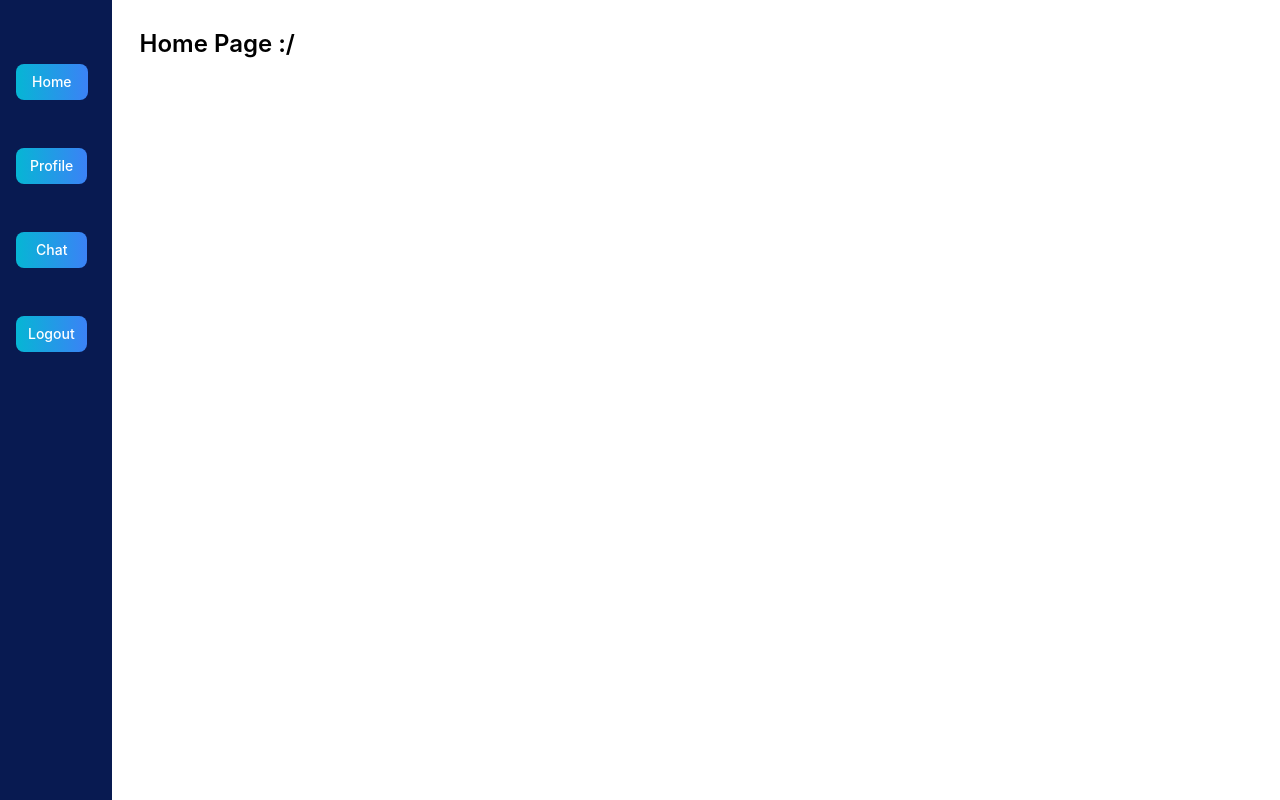
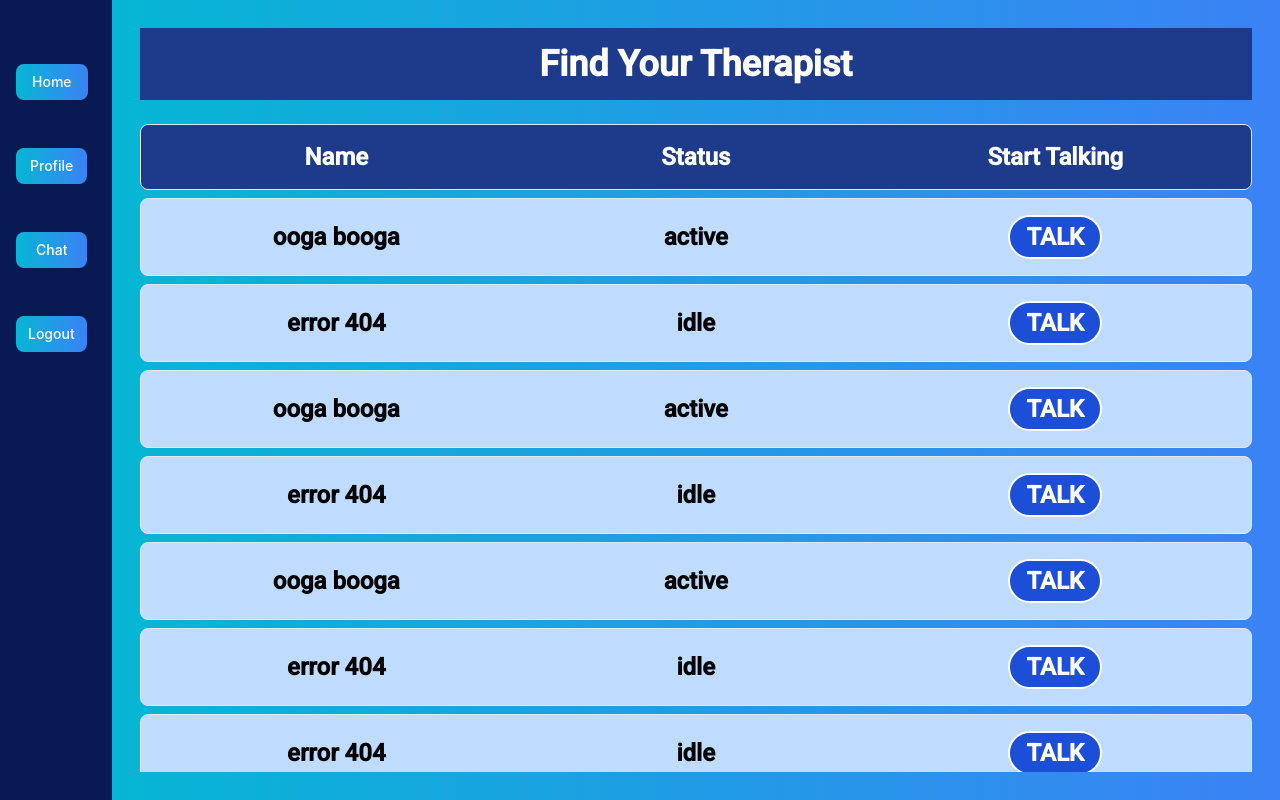
Before and after one commit to Nicholas-Sidharta12365/garudahack-2022, a React (Create React App) app in the folder frontend/: page /home in a window 1280 px wide. Built offline with nearby package versions, Linux system fonts and the light colour scheme.

Commit message:
home page and profile page

```diff
--- /dev/null
+++ b/frontend/src/components/image.js
@@ -0,0 +1,15 @@
+import React from 'react'
+
+const image = () => {
+  return (
+    <>
+    <div class="mx-auto w-64 text-center ">
+        <div class="relative w-64">
+            <img class="w-64 h-64 rounded-full" src="https://i.ytimg.com/vi/R39M9WtdKPg/maxresdefault.jpg" alt="profile" />
+        </div>
+    </div>
+    </>
+  )
+}
+
+export default image
--- /dev/null
+++ b/frontend/src/components/therapists.js
@@ -0,0 +1,22 @@
+import React from 'react'
+
+const therapists = (props) => {
+
+    var disable = false;
+
+    if(props.status === "active"){
+        disable = true;
+    }
+
+  return (
+    <div className='border rounded-lg bg-blue-200 grid grid-cols-3 font-roboto p-4 mt-2'>
+        <div className="text-black place-self-center">{props.name}</div>
+        <div className="text-black place-self-center">{props.status}</div>
+        <div className="place-self-center">
+            <button className="border-2 bg-blue-700 text-white rounded-full py-1 px-4 border-white" disabled={disable}>TALK</button>
+        </div>
+    </div>
+  )
+}
+
+export default therapists
--- a/frontend/src/pages/Home.js
+++ b/frontend/src/pages/Home.js
@@ -1,6 +1,6 @@
 import React from "react";
 import {Link} from 'react-router-dom';
-
+import Therapists from "../components/therapists";
 
 
 function Home() {
@@ -33,8 +33,25 @@ function Home() {
             </div>
 
         </div>
-        <div className="p-7 text-2xl font-semibold flex-1 h-screen">
-            <h1>Home Page :/</h1>
+        <div className="p-7 text-2xl font-semibold flex-1 h-screen font-roboto grid grid-cols-1 place-content-start bg-gradient-to-r from-cyan-500 to-blue-500">
+            <div className="text-center text-4xl font-bold text-white bg-blue-900 p-4">Find Your Therapist</div>
+            <div className="grid grid-cols-1 mt-4 overflow-y-scroll">
+                <div className='border rounded-lg bg-blue-900 grid grid-cols-3 font-roboto p-4 mt-2'>
+                    <div className="text-white place-self-center">Name</div>
+                    <div className="text-white place-self-center">Status</div>
+                    <div className="place-self-center">
+                        <div className="text-white place-self-center">Start Talking</div>
+                    </div>
+                </div>
+                <Therapists name="ooga booga" status="active" />
+                <Therapists name="error 404" status="idle" />
+                <Therapists name="ooga booga" status="active" />
+                <Therapists name="error 404" status="idle" />
+                <Therapists name="ooga booga" status="active" />
+                <Therapists name="error 404" status="idle" />
+                <Therapists name="error 404" status="idle" />
+                <Therapists name="error 404" status="idle" />
+            </div>
         </div>
       </div>
     );
--- a/frontend/src/pages/Profile.js
+++ b/frontend/src/pages/Profile.js
@@ -1,7 +1,6 @@
 import React from "react";
 import {Link} from 'react-router-dom';
-
-
+import Image from '../components/image'
 
 function Profile() {
     return (
@@ -9,25 +8,25 @@ function Profile() {
         <div className={`w-25 p-4 pt-16 h-screen bg-dark-purple`}>
             <div className="flex flex-col space-y-10">
                 <Link to="/home">
-                    <button className="py-2 px-4 text-white bg-gradient-to-r from-cyan-500 to-blue-500 hover:bg-gradient-to-bl focus:ring-4 focus:outline-none focus:ring-cyan-300 dark:focus:ring-cyan-800 font-medium rounded-lg text-sm text-center mr-2 mb-2">
+                    <button className="py-2 px-4 text-white bg-gradient-to-r from-cyan-500 to-blue-500 hover:bg-gradient-to-bl focus:ring-4 focus:outline-none focus:ring-cyan-300 dark:focus:ring-cyan-800 font-medium rounded-lg text-sm  mr-2 mb-2">
                         Home
                     </button>
                 </Link>
 
                 <Link to="/profile">
-                    <button className="py-2 px-3.5 text-white bg-gradient-to-r from-cyan-500 to-blue-500 hover:bg-gradient-to-bl focus:ring-4 focus:outline-none focus:ring-cyan-300 dark:focus:ring-cyan-800 font-medium rounded-lg text-sm text-center mr-2 mb-2">
+                    <button className="py-2 px-3.5 text-white bg-gradient-to-r from-cyan-500 to-blue-500 hover:bg-gradient-to-bl focus:ring-4 focus:outline-none focus:ring-cyan-300 dark:focus:ring-cyan-800 font-medium rounded-lg text-sm  mr-2 mb-2">
                         Profile
                     </button>
                 </Link>
 
                 <Link to="/chat">
-                    <button className="py-2 px-5 text-white bg-gradient-to-r from-cyan-500 to-blue-500 hover:bg-gradient-to-bl focus:ring-4 focus:outline-none focus:ring-cyan-300 dark:focus:ring-cyan-800 font-medium rounded-lg text-sm text-center mr-2 mb-2">
+                    <button className="py-2 px-5 text-white bg-gradient-to-r from-cyan-500 to-blue-500 hover:bg-gradient-to-bl focus:ring-4 focus:outline-none focus:ring-cyan-300 dark:focus:ring-cyan-800 font-medium rounded-lg text-sm  mr-2 mb-2">
                         Chat
                     </button>
                 </Link>
 
                 <Link to="/logout">
-                    <button className="py-2 px-3 text-white bg-gradient-to-r from-cyan-500 to-blue-500 hover:bg-gradient-to-bl focus:ring-4 focus:outline-none focus:ring-cyan-300 dark:focus:ring-cyan-800 font-medium rounded-lg text-sm text-center mr-2 mb-2">
+                    <button className="py-2 px-3 text-white bg-gradient-to-r from-cyan-500 to-blue-500 hover:bg-gradient-to-bl focus:ring-4 focus:outline-none focus:ring-cyan-300 dark:focus:ring-cyan-800 font-medium rounded-lg text-sm  mr-2 mb-2">
                         Logout
                     </button>
                 </Link>
@@ -36,9 +35,25 @@ function Profile() {
             </div>
 
         </div>
-        <div className="p-7 text-2xl font-semibold flex-1 h-screen">
-            <h1>Your Profile</h1>
-            <input type="text" />
+        <div className="p-7 text-2xl font-semibold flex-1 h-screen font-roboto grid grid-cols-1 place-content-start bg-gradient-to-r from-cyan-500 to-blue-500">
+            <div className="text-center text-4xl font-bold text-white bg-blue-900 p-4">Your Profile</div>
+            <div className=" bg-white pt-8">
+                <Image />
+            </div>
+            <div className="grid grid-cols-2 px-16 pt-8 pb-8 bg-white">
+                <hr className="border border-black border-t-4 w-11/12"></hr>
+                <hr className="border border-black border-t-4 w-11/12 place-self-end"></hr>
+            </div>
+            <div className="grid grid-cols-1 px-16 pb-10 bg-white">
+                <div className="font-semibold">
+                    <div className="">Name</div>
+                    <div className="border mt-2 border-black p-4 rounded-lg">ooga booga</div>
+                </div>
+                <div className="font-semibold mt-4">
+                    <div className="">Session Count</div>
+                    <div className="border mt-2 border-black p-4 rounded-lg">5</div>
+                </div>
+            </div>
         </div>
       </div>
     );
```
